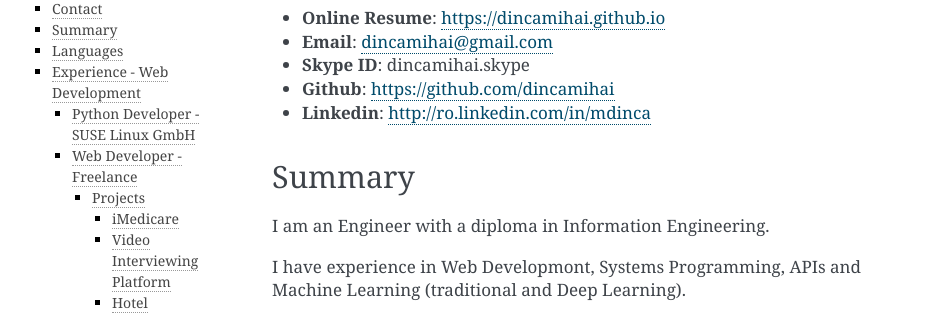
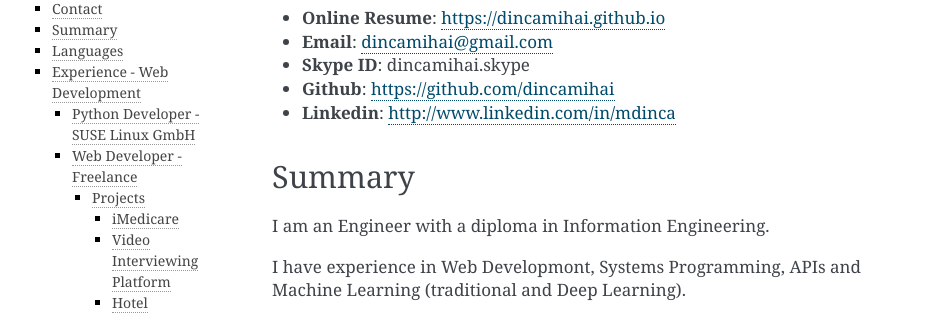
Before and after one commit to dincamihai/dincamihai.github.io, a Sphinx documentation site: the page built from source/index.rst, in a window 1280 px wide and 900 px high. Shown: the part 203-518 px from the top of the window, without its empty margins (148-1095 px from the left). Built offline with Sphinx 7.4.7, drawn with Linux system fonts in a browser that asks for light colours; some of the changed lines change nothing that is shown.

Commit message:
Fix linkedin url

```diff
--- a/source/index.rst
+++ b/source/index.rst
@@ -11,7 +11,7 @@ Contact
 - **Email**: dincamihai@gmail.com
 - **Skype ID**: dincamihai.skype
 - **Github**: https://github.com/dincamihai
-- **Linkedin**: http://ro.linkedin.com/in/mdinca
+- **Linkedin**: http://www.linkedin.com/in/mdinca
 
 
 Summary
```
